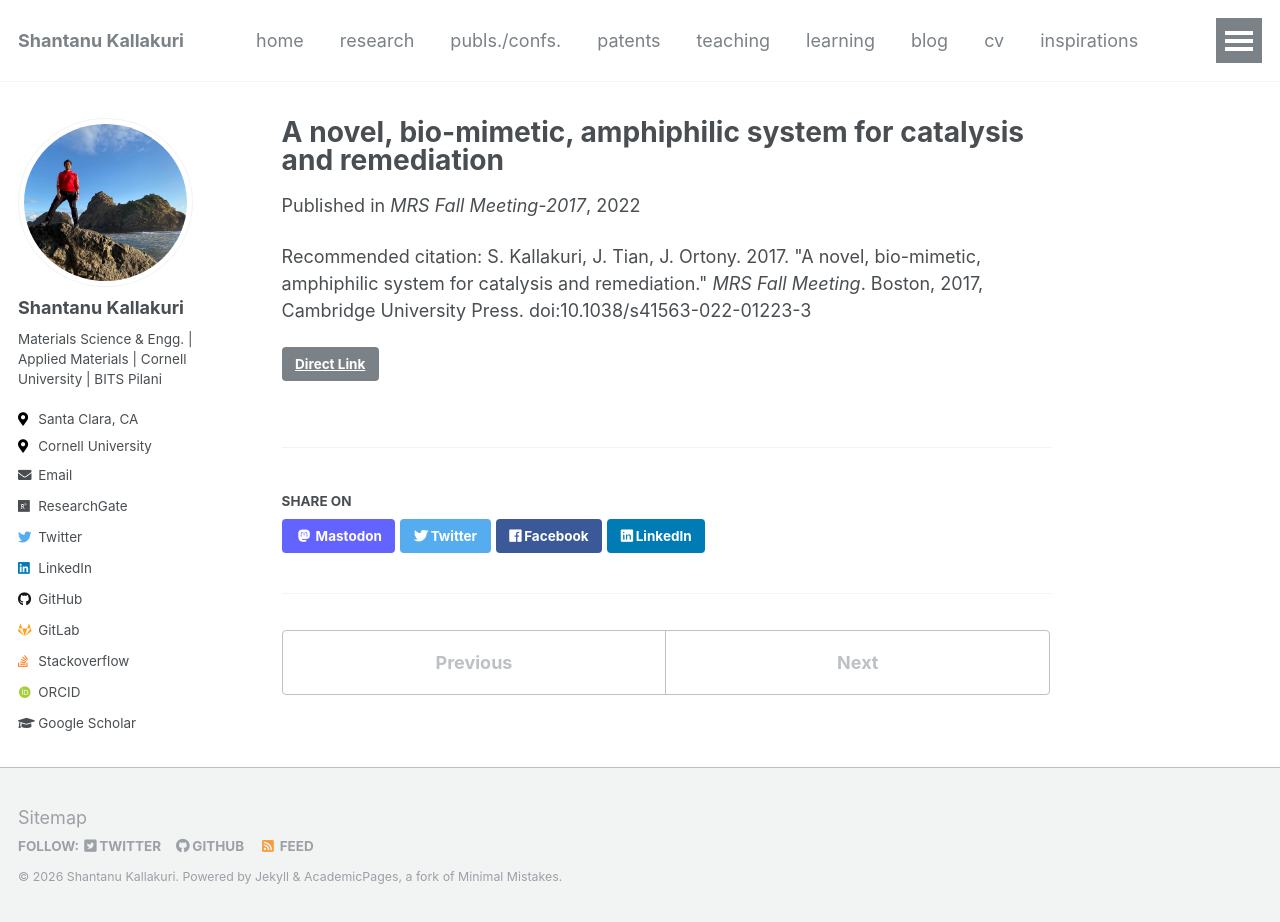
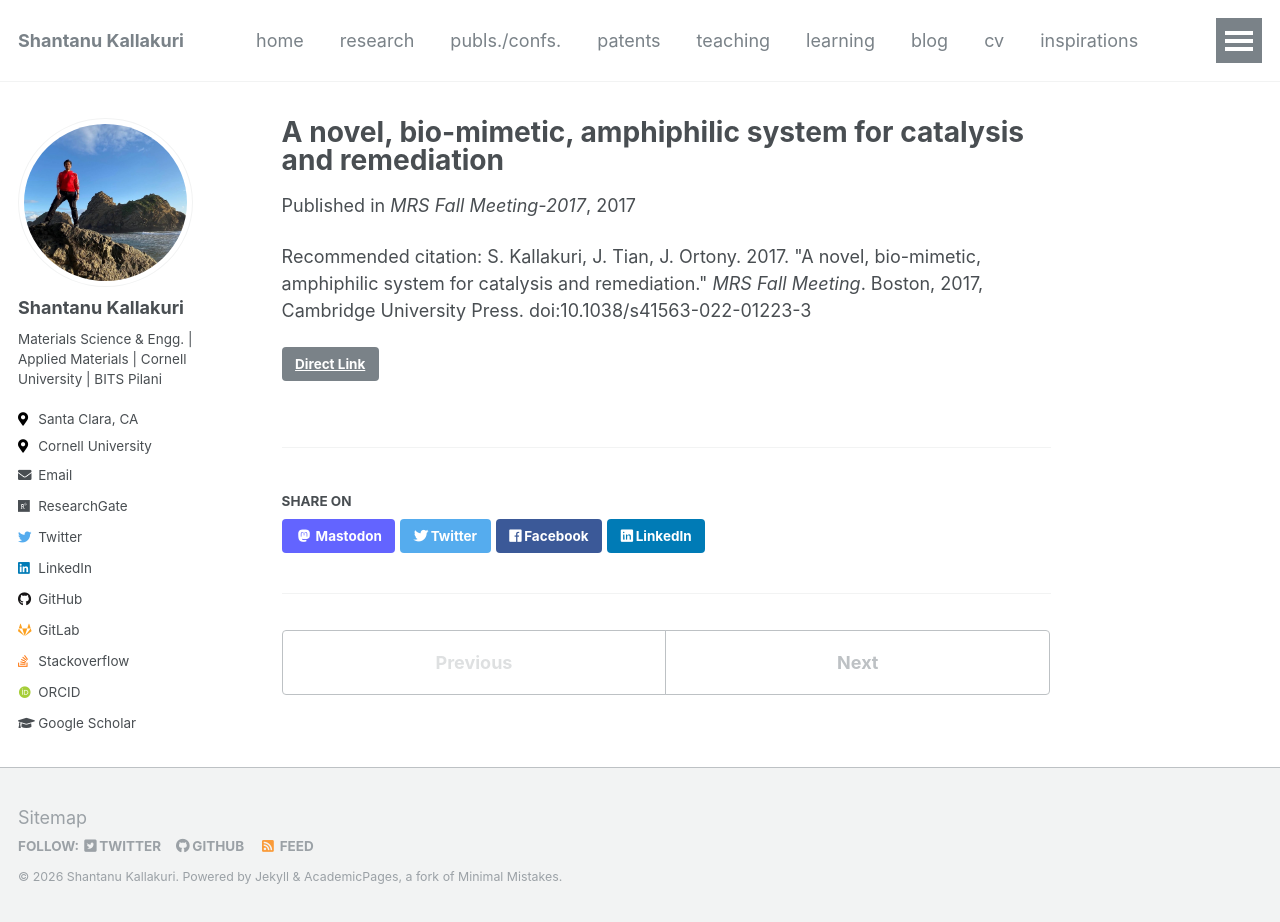
Before and after one commit to shantanukallakuri/research, a Jekyll site: the page built from _publications/2017-11-25-mrs.md, in a window 1280 px wide and 922 px high. Built offline with Jekyll 4.4.1, drawn with Linux system fonts in a browser that asks for light colours; some web fonts are replaced.

Commit message:
2026.03.23 - Updated pages2

```diff
--- a/_publications/2017-mrs.md
+++ b/_publications/2017-11-25-mrs.md
@@ -2,7 +2,7 @@
 title: " A novel, bio-mimetic, amphiphilic system for catalysis and remediation"
 collection: publications
 permalink: /publication/2017-mrs
-date: 2022-04-14
+date: 2017-11-25
 venue: 'MRS Fall Meeting-2017'
 paperurl: ''
 supplemental: ''
```
Also changed, not shown: _publications/2018-05-16-nanomotors.md (renamed from _publications/2018-nanomotors.md), _publications/2018-09-02-pani.md (renamed from _publications/2018-pani.md), _publications/2018-10-16-dna.md (renamed from _publications/2018-dna.md), _publications/2022-04-13-aix.md (renamed from _publications/2022-aix.md), _publications/2022-04-14-multiscale.md (renamed from _publications/2022-multiscale.md).
